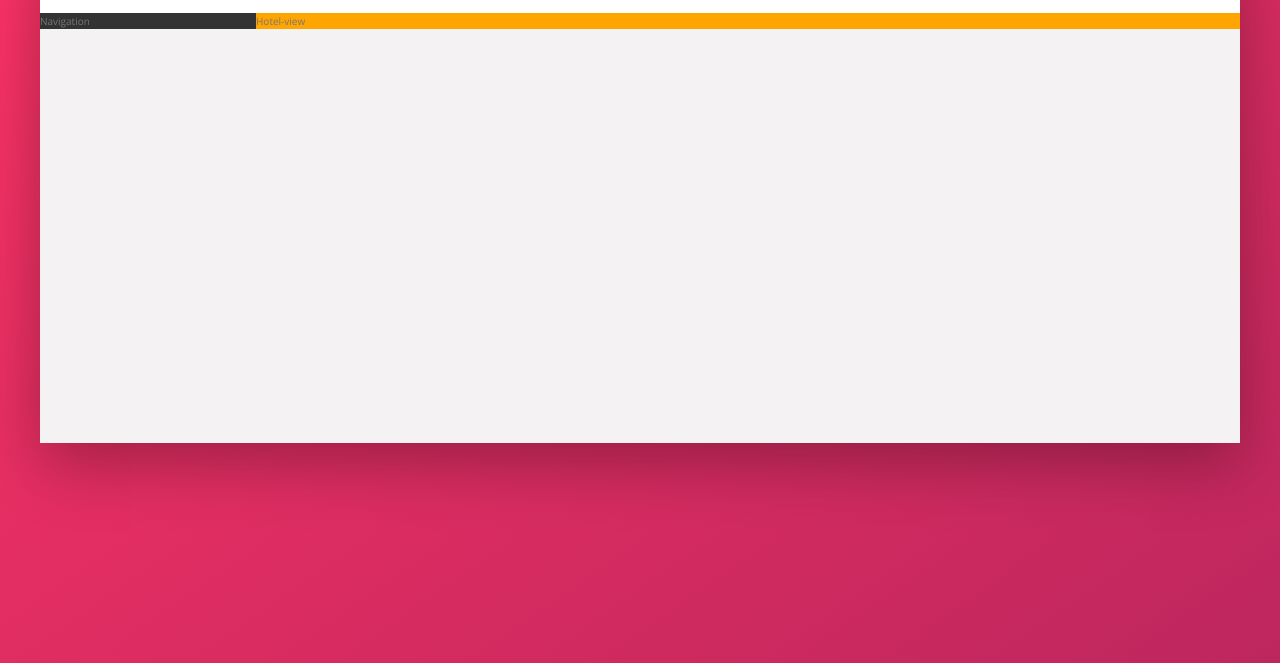
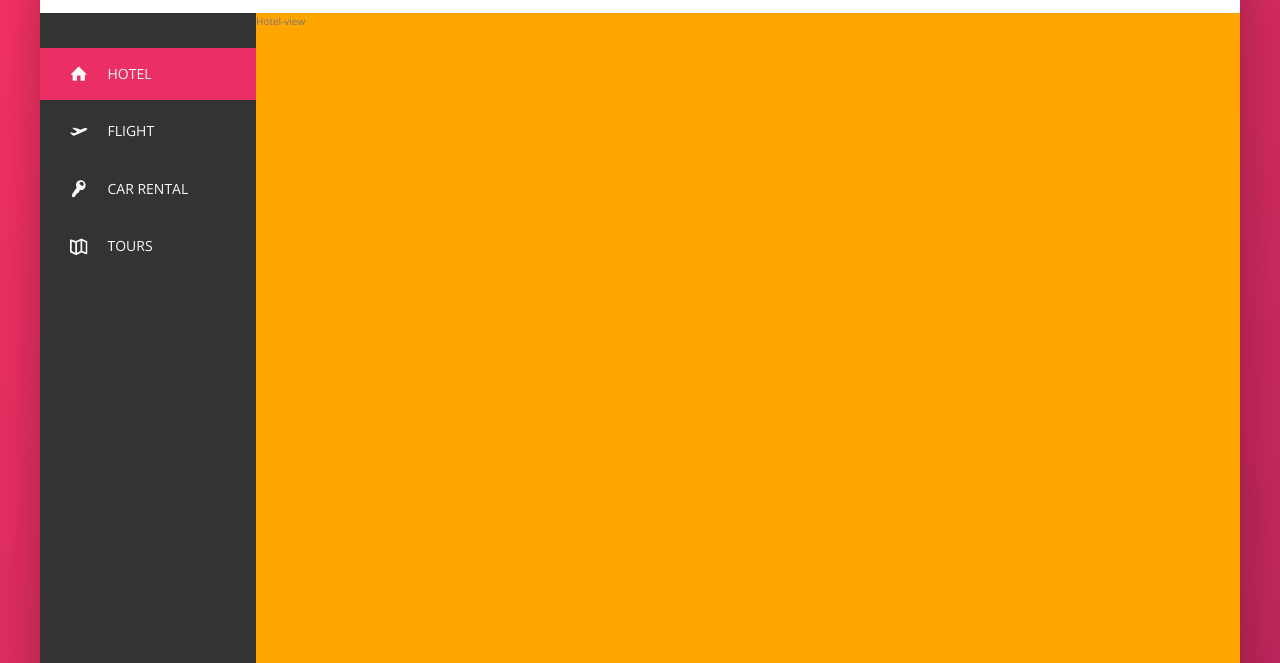
Before and after one commit to NikolayDimov/Booking-Hotels, a website: page index.html in a window 1280 px wide. Shown: the part 137-800 px from the top of the page. Drawn offline with nearby package versions, Linux system fonts and the light colour scheme.

Commit message:
feat(Navigation): navigation add

```diff
--- a/index.html
+++ b/index.html
@@ -46,7 +46,44 @@
         </header>
         <div class="content">
             <nav class="sidebar">
-                Navigation
+                <ul class="side-nav">
+                    <li class="side-nav__item side-nav__item--active">
+                        <a href="#" class="side-nav__link">
+                            <svg class="side-nav__icon">
+                                <use xlink:href="img/sprite.svg#icon-home"></use>
+                            </svg>
+                            <span>Hotel</span>
+                        </a>
+                    </li>
+                    <li class="side-nav__item">
+                        <a href="#" class="side-nav__link">
+                            <svg class="side-nav__icon">
+                                <use xlink:href="img/sprite.svg#icon-aircraft-take-off"></use>
+                            </svg>
+                            <span>Flight</span>
+                        </a>
+                    </li>
+                    <li class="side-nav__item">
+                        <a href="#" class="side-nav__link">
+                            <svg class="side-nav__icon">
+                                <use xlink:href="img/sprite.svg#icon-key"></use>
+                            </svg>
+                            <span>Car rental</span>
+                        </a>
+                    </li>
+                    <li class="side-nav__item">
+                        <a href="#" class="side-nav__link">
+                            <svg class="side-nav__icon">
+                                <use xlink:href="img/sprite.svg#icon-map"></use>
+                            </svg>
+                            <span>Tours</span>
+                        </a>
+                    </li>
+                </ul>
+
+                <div class="legal">
+                    &copy; 2024 by hotel-booking. All rights reserved.
+                </div>
             </nav>
             <main class="hotel-view">
                 Hotel-view
--- a/sass/_components.scss
+++ b/sass/_components.scss
@@ -114,5 +114,81 @@
         border-radius: 50%;
         margin-right: 1rem;
     }
+}
 
+
+// SIDE NAVIGATION
+.side-nav {
+    font-size: 1.4rem;
+    list-style: none;
+    margin-top: 3.5rem;
+
+    &__item {
+        position: relative;
+
+        &:not(:last-child) {
+            margin-bottom: .5rem;
+        }
+
+    }
+
+    &__item::before {
+        content: "";
+        position: absolute;
+        top: 0;
+        left: 0;
+        height: 100%;
+        width: 3px;
+        background-color: var(--color-primary);
+        transform: scaleY(0);
+        transition: transform .2s,
+                    width .4s cubic-bezier(1,0,0,1) .2s,
+                    background-color .1s;
+    }
+
+    &__item:hover::before,
+    &__item--active::before {
+        transform: scaleY(1);
+        width: 100%;
+    }
+
+    &__item:active::before {
+        background-color: var(--color-primary-light);
+    }
+
+    &__link:link,
+    &__link:visited {
+        color: var(--color-grey-light-1);
+        text-decoration: none;
+        text-transform: uppercase;
+        display: block;
+        padding: 1.5rem 3rem;
+        position: relative;
+        z-index: 10;
+
+        display: flex;
+        align-items: center;
+    }
+
+    &__link:hover {
+        color: rgb(149, 255, 253);
+    }
+
+
+    &__icon {
+        width: 1.75rem;
+        height: 1.75rem;
+        margin-right: 2rem;
+        fill: currentColor;
+
+    }
 }
+
+
+// LEGAL TEXT
+.legal {
+    font-size: 1.2rem;
+    color: var(--color-grey-light-4);
+    text-align: center;
+    padding: 2.5rem;
+}
--- a/sass/_layout.scss
+++ b/sass/_layout.scss
@@ -27,11 +27,18 @@
     background-color: var(--color-grey-dark-1);
 
     flex: 0 0 18%;
+
+    display: flex;
+    flex-direction: column;
+    justify-content: space-between;
 }
 
 .hotel-view {
     background-color: #fff;
+
+    //test
     background-color: orange;
+    height: 80rem;
 
     flex: 1;
 }
```
Also changed, not shown: css/style.css.
